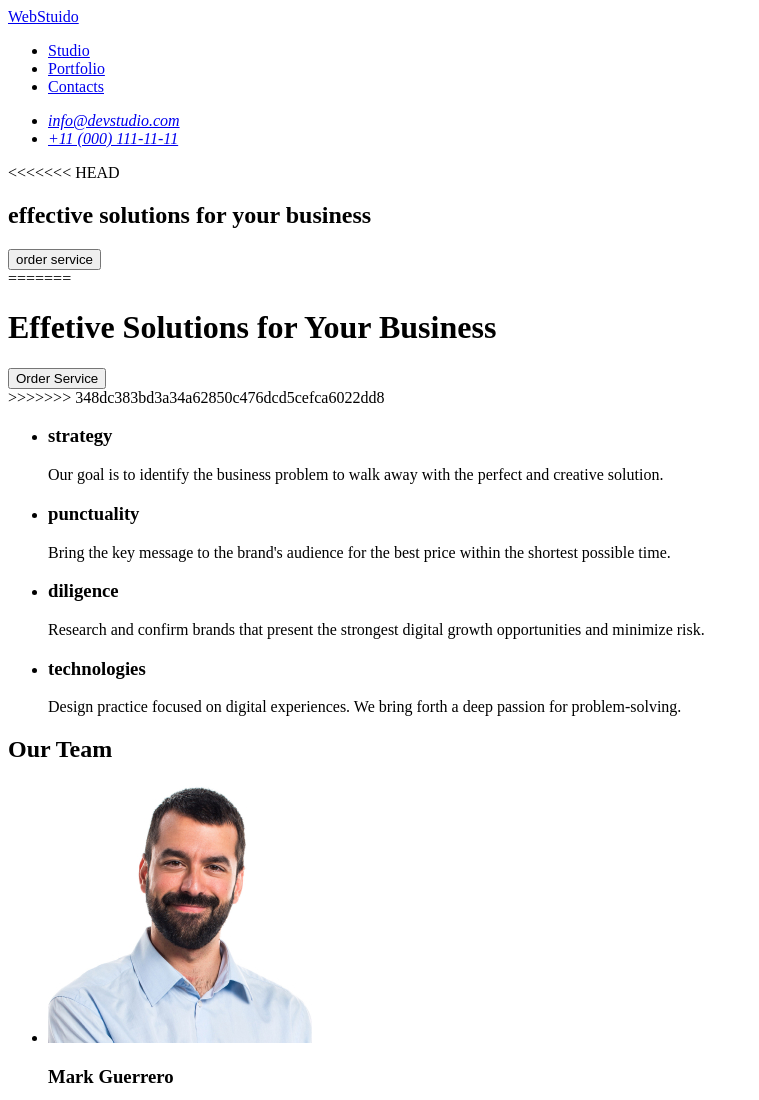
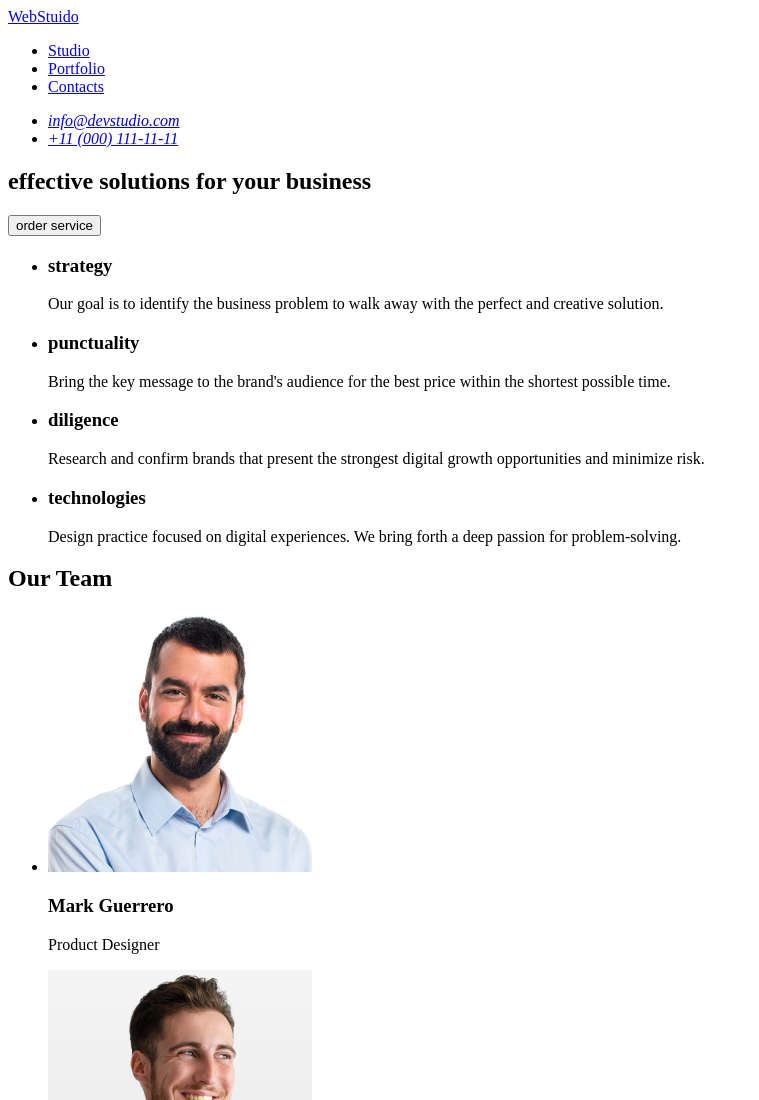
Before and after one commit to murselsen/goit-markup-hw-01, a plain HTML site: page index.html in a window 1280 px wide. Shown: the top 1100 px of the page, without its empty margins (0-759 px from the left). Drawn offline with Linux system fonts and the light colour scheme.

Commit message:
html fix

```diff
--- a/index.html
+++ b/index.html
@@ -25,19 +25,10 @@
       </address>
     </header>
     <main>
-<<<<<<< HEAD
       <section>
         <h1>effective solutions for your business</h1>
         <button type="button">order service</button>
       </section>
-=======
-      <!-- Hero -->
-      <div>
-        <h1>Effetive Solutions for Your Business</h1>
-        <button type="button">Order Service</button>
-      </div>
-      <!-- Hero End -->
->>>>>>> 348dc383bd3a34a62850c476dcd5cefca6022dd8
 
       <section>
         <ul>
@@ -79,58 +70,44 @@
             <img
               src="images/mark.jpg"
               width="264"
-
               alt="Mark Guerrero"
             />
-
               <h3>Mark Guerrero</h3>
               <p>Product Designer</p>
-
           </li>
 
           <li>
             <img
               src="images/tom.jpg"
               width="264"
-
               alt="Tom Ford"
             />
-
               <h3>Tom Ford</h3>
               <p>Frontend Developer</p>
-
           </li>
 
           <li>
             <img
               src="images/camila.jpg"
               width="264"
-
               alt="Camila Garcia"
             />
-
               <h3>Camila Garcia</h3>
               <p>Marketing</p>
-
           </li>
 
           <li>
             <img
               src="images/daniel.jpg"
               width="264"
-
               alt="Daniel Wilson"
             />
-
               <h3>Daniel Wilson</h3>
               <p>UI Designer</p>
-
           </li>
         </ul>
       </section>
     </main>
-    <!-- Main End-->
-    <!-- Footer -->
     <footer>
       <div>
         <a href="index.html">webstudio</a>
@@ -138,8 +115,6 @@
           Increase the flow of customers and sales for your business with
           digital marketing & growth solutions.
         </p>
-
     </footer>
-    <!-- Footer End -->
   </body>
 </html>
```
